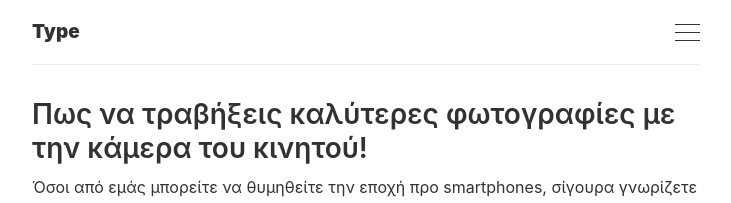
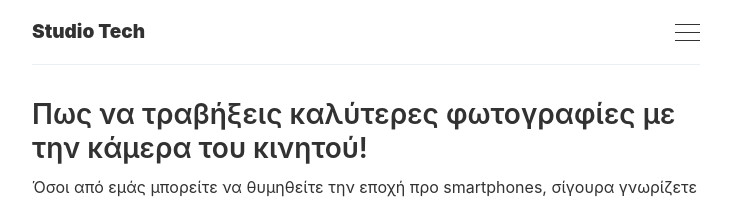
Before and after one commit to alexitsios/site, a Jekyll site: the page built from index.html, in a window 1280 px wide. Shown: the top 203 px of the page, without its empty margins (274-1005 px from the left). Built offline with Jekyll 4.4.1, drawn with Linux system fonts in a browser that asks for light colours; nearby versions of some CDN libraries; library files that are not in the unit come from our copies; the list of posts is cut into pages by our own code; comment, search, counter and statistics services are not loaded.

Commit message:
Updated Config

```diff
--- a/_config.yml
+++ b/_config.yml
@@ -1,5 +1,5 @@
 ---
-title: Type
+title: Studio Tech
 timezone: UTC
 collections:
   posts:
@@ -13,14 +13,14 @@ defaults:
     path: _pages
   values:
     permalink: "/:basename:output_ext"
-email: ''
-description: ''
+email:
+description:
 baseurl: site/
 url: https://alexitsios.github.io/site/
-twitter: ''
-github: ''
-instagram: ''
-facebook: ''
+twitter:
+github:
+instagram:
+facebook:
 markdown: kramdown
 permalink: pretty
 paginate: 10
```
